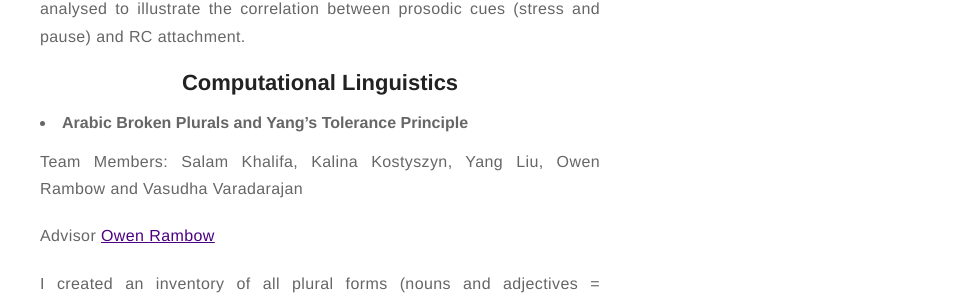
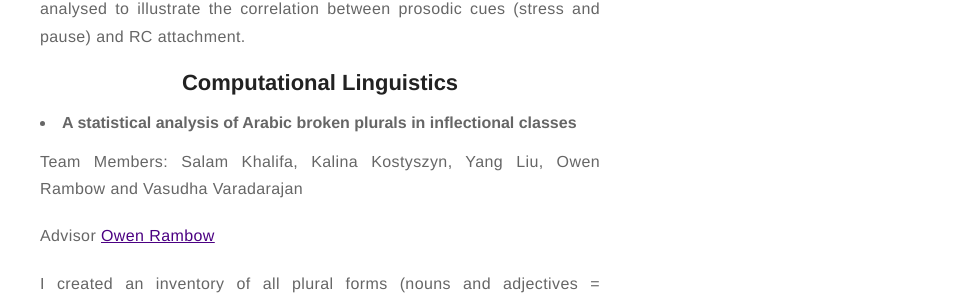
Before and after one commit to coglo/coglo.github.io, a Jekyll site: the page built from projects.html, in a window 1280 px wide. Shown: the part 744-1046 px from the top of the page, without its empty margins (320-1280 px from the left). Built offline with Jekyll 4.4.1, drawn with Linux system fonts in a browser that asks for light colours.

Commit message:
Update projects.html

```diff
--- a/projects.html
+++ b/projects.html
@@ -43,7 +43,7 @@ This paper addresses whether and how prosodic cues and attachment bias correlate
 <h2> Computational Linguistics </h2>
 </center>
 
-<li><b>Arabic Broken Plurals and Yang’s Tolerance Principle </b></li>
+<li><b>A statistical analysis of Arabic broken plurals in inflectional classes </b></li>
 <p  style="text-align:justify">
 Team Members: Salam Khalifa, Kalina Kostyszyn, Yang Liu, Owen Rambow and Vasudha Varadarajan
 </p>
```
